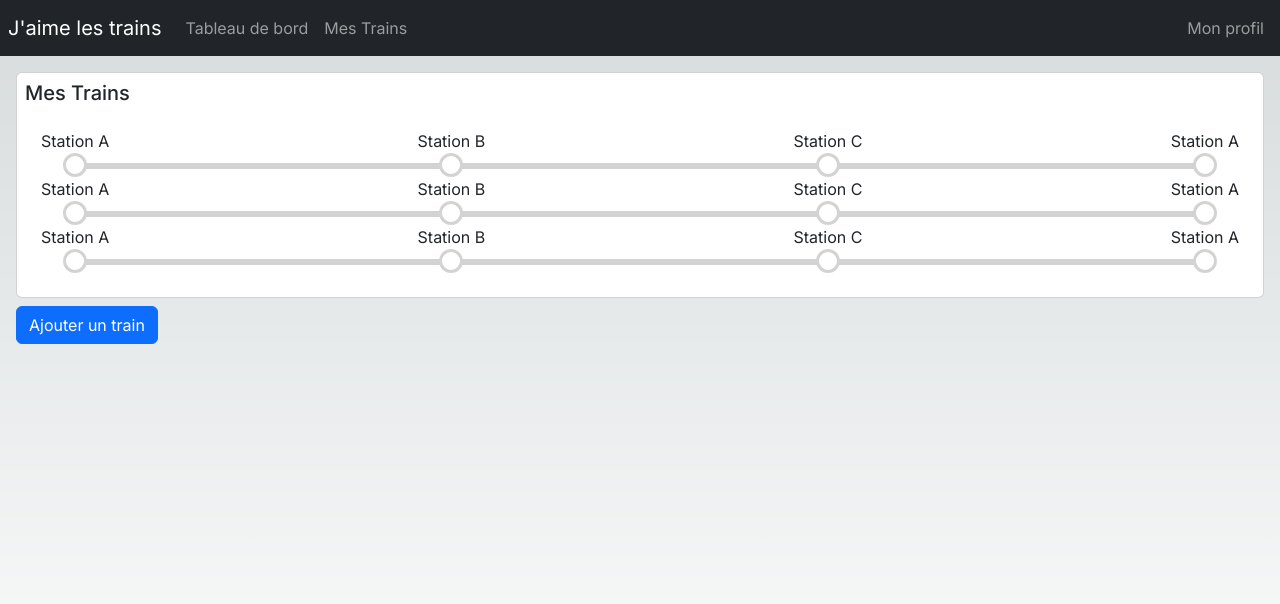
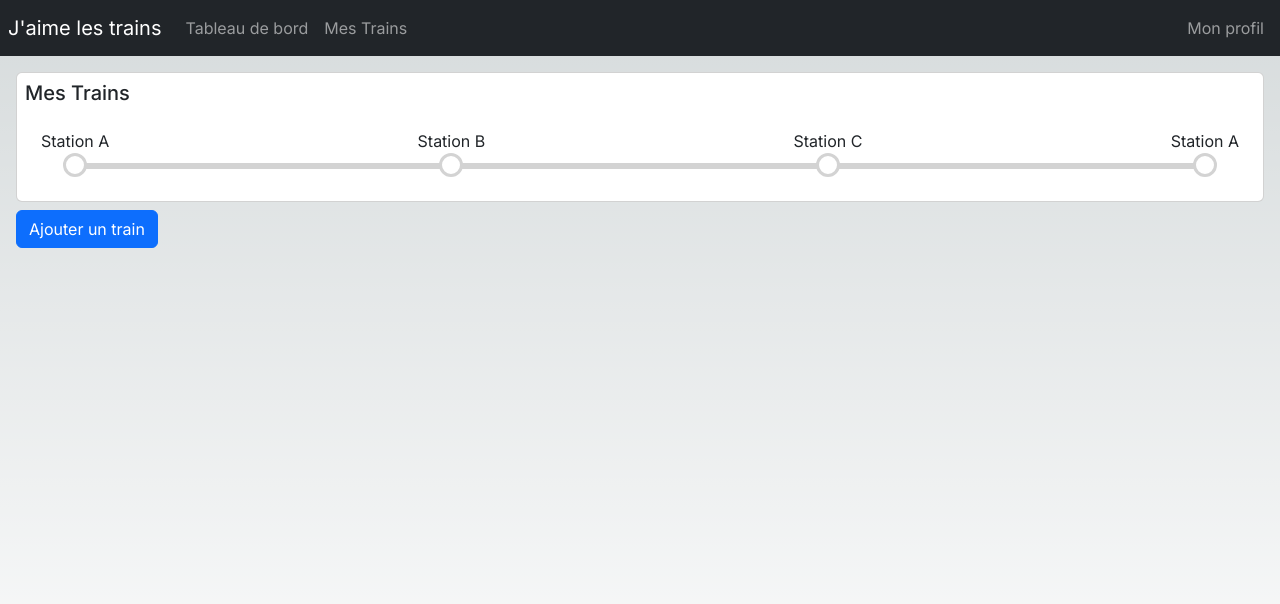
Before and after one commit to BrianNormant/projet-integrateur-rest, a Next.js app in the folder jaime-les-trains/: page / in a window 1280 px wide. Both pictures are taken after a click on the button "Connexion". Shown: the top 604 px of the page. Built offline with nearby package versions, Linux system fonts and the light colour scheme.

Commit message:
Return to one train as test values

```diff
--- a/jaime-les-trains/app/pages/MyTrainsPage.tsx
+++ b/jaime-les-trains/app/pages/MyTrainsPage.tsx
@@ -59,7 +59,7 @@ var train1 = {
 
 export function MyTrainsPage( ) {
 
-    const [trains, setTrains] = useState([train1, train1, train1]);
+    const [trains, setTrains] = useState([train1]);
 
     return (
         <div className="m-3">
```
